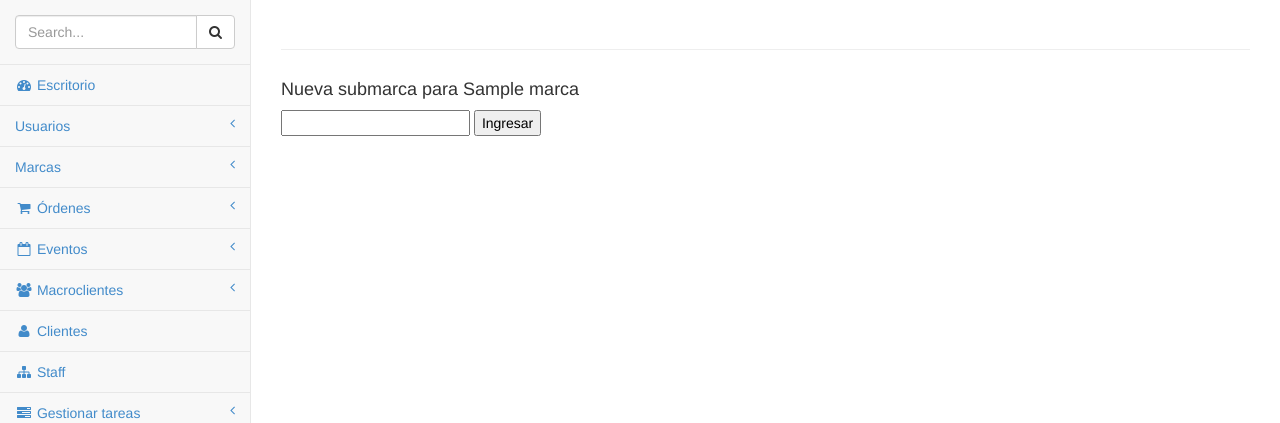
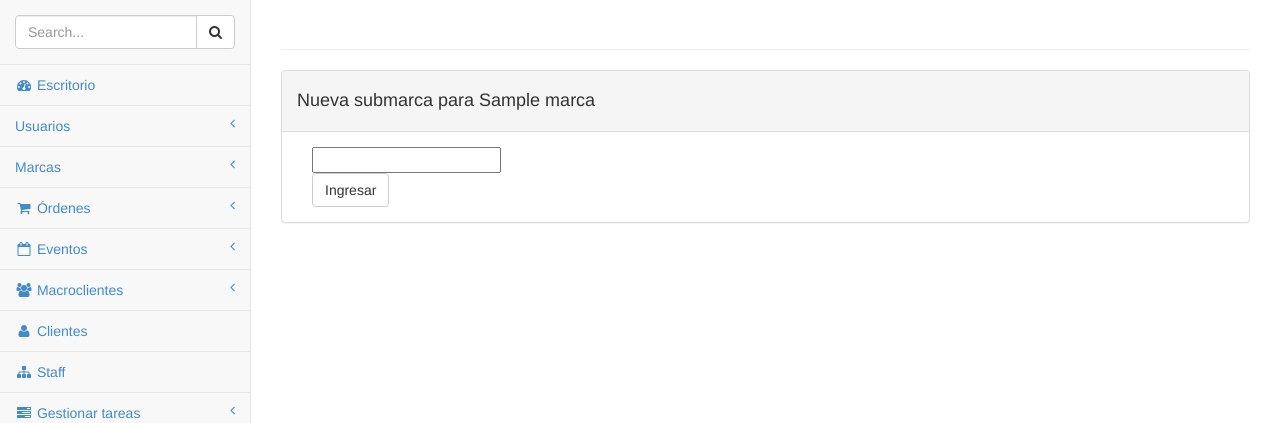
Before and after one commit to NestorBracho/fotomov_old, a Django app: page /nueva_submarca/1/ in a window 1280 px wide. Shown: the part 51-474 px from the top of the page. Run offline with Django 3.2, Linux system fonts and the light colour scheme; tables that the repository leaves empty hold one stand-in row (values such as "Sample post"); some libraries are stand-ins or nearby versions.

Commit message:
modificaciones de staff

```diff
--- a/fotomov/templates/marca/nueva_submarca.html
+++ b/fotomov/templates/marca/nueva_submarca.html
@@ -1,8 +1,15 @@
 {% extends 'admin.html' %}
+{% load bootstrap %}
 {% block seccion-contenido %}
-<h4>Nueva submarca para {{ marca.nombre }}</h4>
-<form method="POST" action="">{% csrf_token %}
-    {{ formulario.nombre }}
-    <input type="submit" value="Ingresar">
-</form>
+<div class="panel panel-default">
+    <div class="panel-heading">
+        <h4>Nueva submarca para {{ marca.nombre }}</h4>
+    </div>
+    <div class="panel-body">
+        <form method="POST" action="">{% csrf_token %}
+            <div class="col-sm-6">{{ formulario.nombre }}</div>
+            <div class="col-sm-12"><input type="submit" class="btn btn-default" value="Ingresar"></div>
+        </form>
+    </div>
+</div>
 {% endblock %}
```
